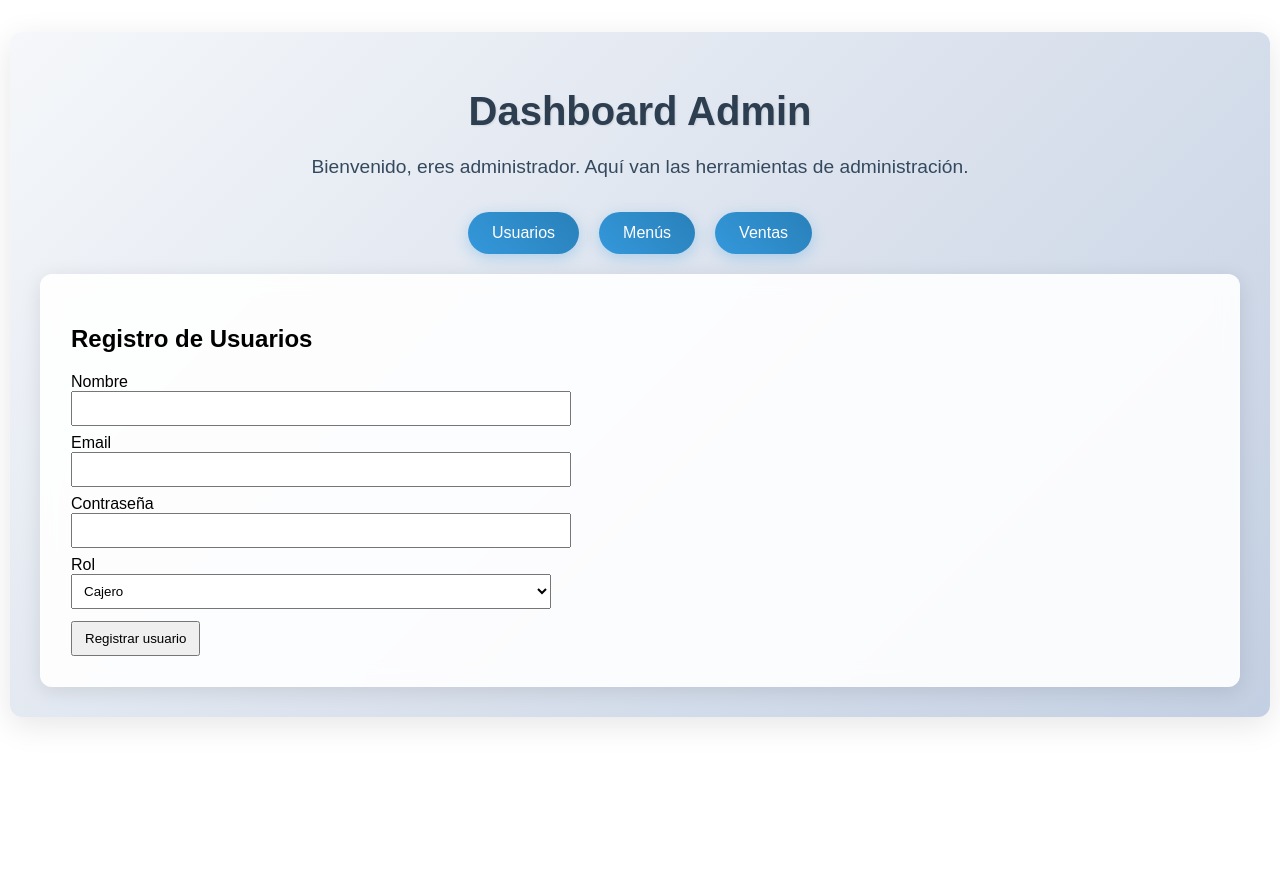
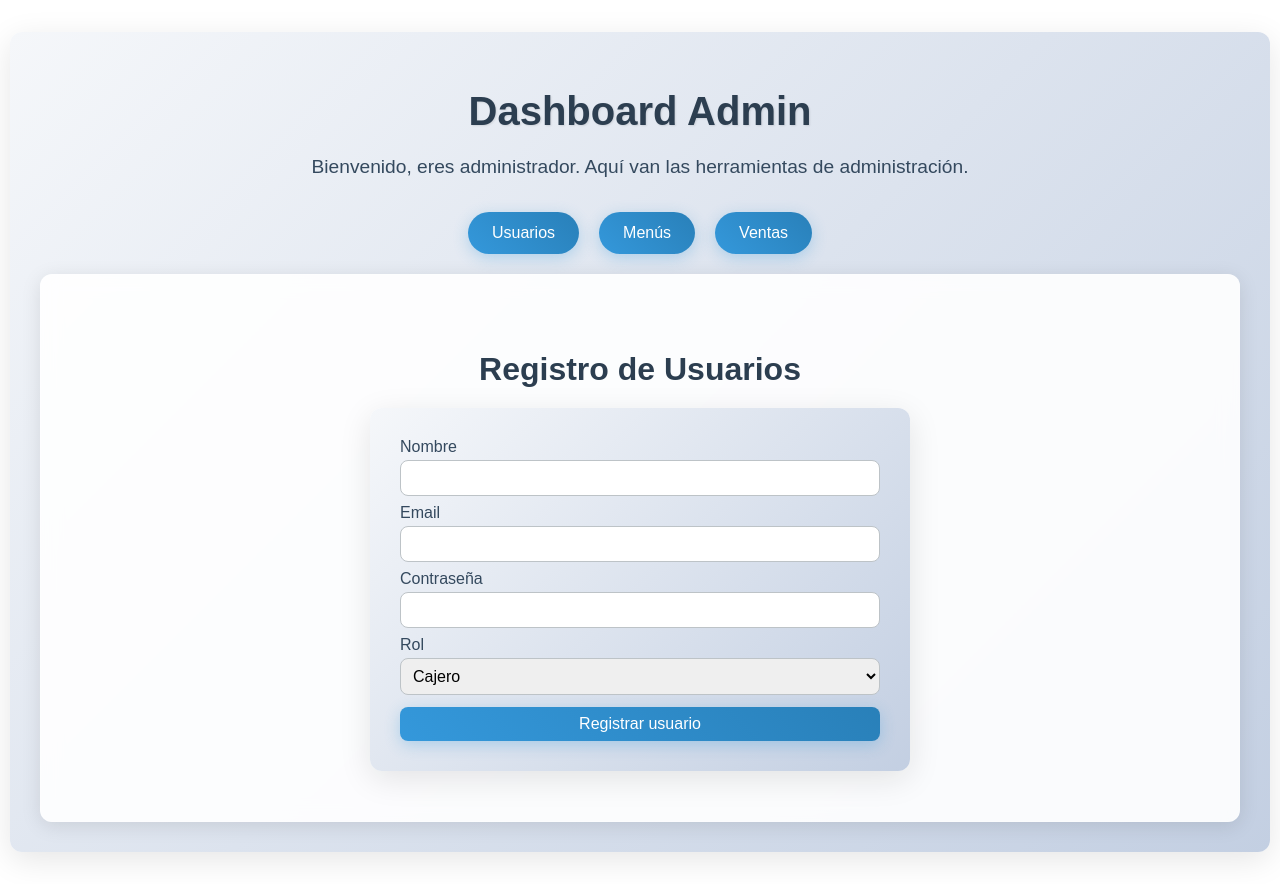
Before and after one commit to Saul474/churrasqueria, a React (Vite) app: page /admin in a window 1280 px wide. Before the commit the page ends 800 px from the top, so only its background shows below. Built offline with nearby package versions, Linux system fonts and the light colour scheme; no server answers.

Commit message:
estilos admin
estilos admin

```diff
--- a/src/pages/admin/admin-users.css
+++ b/src/pages/admin/admin-users.css
@@ -1,16 +1,16 @@
-.admin-users-container {
+.admin-users {
 	text-align: center;
 	padding: 20px;
 }
 
-.form-title {
+.admin-users h2 {
 	color: #2c3e50;
 	font-size: 2em;
 	margin-bottom: 20px;
 	font-weight: bold;
 }
 
-.user-form {
+.admin-users form {
 	max-width: 480px;
 	margin: 0 auto;
 	padding: 30px;
@@ -19,21 +19,21 @@
 	box-shadow: 0 8px 32px rgba(0, 0, 0, 0.1);
 }
 
-.form-group {
-	margin-bottom: 16px;
+.admin-users div {
+	margin-bottom: 8px;
 	text-align: left;
 }
 
-.form-label {
+.admin-users label {
 	display: block;
 	margin-bottom: 4px;
 	color: #34495e;
 	font-weight: 500;
 }
 
-.input-field, .select-field {
+.admin-users input, .admin-users select {
 	width: 100%;
-	padding: 12px;
+	padding: 8px;
 	border: 1px solid #bdc3c7;
 	border-radius: 8px;
 	font-size: 16px;
@@ -41,15 +41,22 @@
 	box-sizing: border-box;
 }
 
-.input-field:focus, .select-field:focus {
+.admin-users input:focus, .admin-users select:focus {
 	outline: none;
 	border-color: #3498db;
 	box-shadow: 0 0 8px rgba(52, 152, 219, 0.3);
 }
 
-.submit-button {
-	width: 100%;
-	padding: 12px;
+.admin-users div:last-child {
+	margin-bottom: 12px;
+}
+
+.admin-users div:has(button) {
+	margin-bottom: 0;
+}
+
+.admin-users button {
+	padding: 8px 12px;
 	background: linear-gradient(45deg, #3498db, #2980b9);
 	color: white;
 	border: none;
@@ -59,34 +66,35 @@
 	font-weight: 500;
 	transition: all 0.3s ease;
 	box-shadow: 0 4px 15px rgba(52, 152, 219, 0.3);
+	width: 100%;
 }
 
-.submit-button:hover:not(:disabled) {
+.admin-users button:hover:not(:disabled) {
 	transform: translateY(-2px);
 	box-shadow: 0 6px 20px rgba(52, 152, 219, 0.4);
 	background: linear-gradient(45deg, #2980b9, #3498db);
 }
 
-.submit-button:disabled {
+.admin-users button:disabled {
 	background: #bdc3c7;
 	cursor: not-allowed;
 	box-shadow: none;
 }
 
-.message {
+.admin-users .message {
 	padding: 10px;
 	border-radius: 8px;
-	margin-bottom: 16px;
+	margin-bottom: 8px;
 	font-weight: 500;
 }
 
-.message.success {
+.admin-users .message.success {
 	background-color: #d4edda;
 	color: #155724;
 	border: 1px solid #c3e6cb;
 }
 
-.message.error {
+.admin-users .message.error {
 	background-color: #f8d7da;
 	color: #721c24;
 	border: 1px solid #f5c6cb;
--- a/src/pages/admin/admin-users.jsx
+++ b/src/pages/admin/admin-users.jsx
@@ -34,7 +34,7 @@ export default function AdminUsers() {
   };
 
   return (
-    <div>
+    <div className="admin-users">
       <h2>Registro de Usuarios</h2>
       <form onSubmit={handleSubmit} style={{maxWidth:480}}>
         <div style={{marginBottom:8}}>
```
